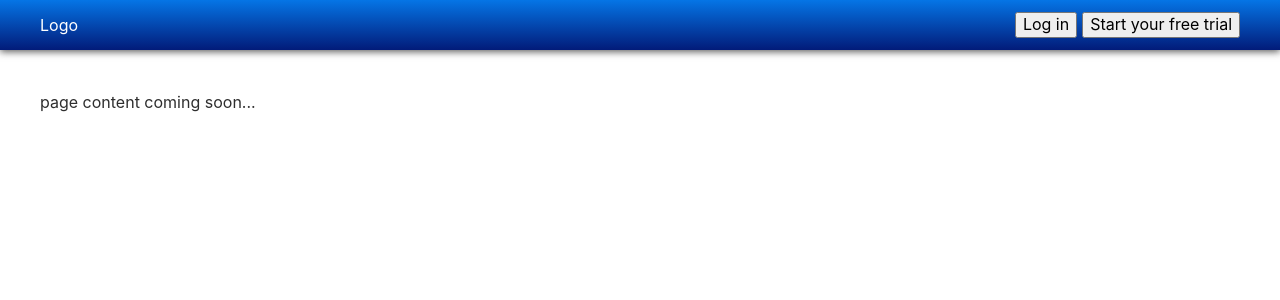
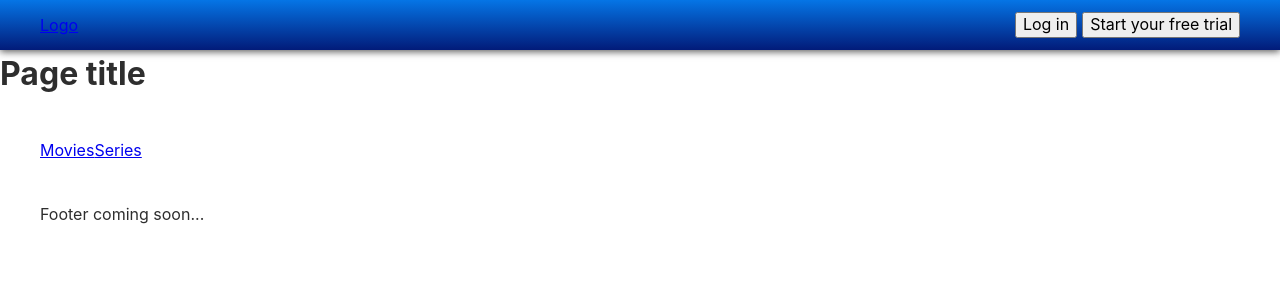
Before and after one commit to vajkri/react-challenge-2021, a React (Create React App) app: page / in a window 1280 px wide. Shown: the top 300 px of the page. Built offline with nearby package versions, Linux system fonts and the light colour scheme.

Commit message:
Add routing to site

```diff
--- a/package.json
+++ b/package.json
@@ -11,11 +11,13 @@
     "@types/node": "^12.0.0",
     "@types/react": "^17.0.0",
     "@types/react-dom": "^17.0.0",
+    "@types/react-router-dom": "^5.1.7",
     "classnames": "^2.2.6",
     "node-sass": "^5.0.0",
     "prettier": "^2.2.1",
     "react": "^17.0.1",
     "react-dom": "^17.0.1",
+    "react-router-dom": "^5.2.0",
     "react-scripts": "4.0.2",
     "typescript": "^4.1.2",
     "web-vitals": "^1.0.1"
--- a/src/App.tsx
+++ b/src/App.tsx
@@ -1,12 +1,15 @@
 import React from 'react'
+import { BrowserRouter as Router } from 'react-router-dom'
 import { Header } from './organisms/Header/Header'
+import { PageContent } from './organisms/PageContent/PageContent'
 
 function App() {
 	return (
-		<>
+		<Router>
 			<Header />
-			<div className="u-container u-mt-lg">page content coming soon...</div>
-		</>
+			<PageContent />
+			<footer className="u-container u-mt-lg">Footer coming soon...</footer>
+		</Router>
 	)
 }
 
--- /dev/null
+++ b/src/atoms/Link/Link.tsx
@@ -0,0 +1,10 @@
+import React from 'react'
+import { Link as ClientLink } from 'react-router-dom'
+
+interface LinkProps {
+	href: string
+}
+
+export const Link: React.FunctionComponent<LinkProps> = props => (
+	<ClientLink to={props.href}>{props.children}</ClientLink>
+)
--- a/src/organisms/Header/Header.tsx
+++ b/src/organisms/Header/Header.tsx
@@ -1,12 +1,13 @@
 import React from 'react'
 import classNames from 'classnames'
 import styles from './Header.module.scss'
+import { Link } from '../../atoms/Link/Link'
 
 export const Header: React.FunctionComponent = () => {
 	return (
 		<header className={styles.wrapper}>
 			<div className={classNames(styles.innerWrapper, 'u-container')}>
-				<span>Logo</span>
+				<Link href={'/'}>Logo</Link>
 				<div className={styles.buttonWrapper}>
 					<button>Log in</button>
 					<button className="u-ml-xs">Start your free trial</button>
--- /dev/null
+++ b/src/organisms/PageContent/PageContent.tsx
@@ -0,0 +1,26 @@
+import React from 'react'
+import { Route, Switch } from 'react-router-dom'
+import { HomePage } from '../../pages/HomePage/HomePage'
+import { MoviesPage } from '../../pages/MoviesPage/MoviesPage'
+import { SeriesPage } from '../../pages/SeriesPage/SeriesPage'
+
+export const PageContent: React.FunctionComponent = () => {
+	return (
+		<main>
+			<h1>Page title</h1>
+			<div className="u-container u-mt-lg">
+				<Switch>
+					<Route exact path="/">
+						<HomePage />
+					</Route>
+					<Route path="/movies">
+						<MoviesPage />
+					</Route>
+					<Route path="/series">
+						<SeriesPage />
+					</Route>
+				</Switch>
+			</div>
+		</main>
+	)
+}
--- a/src/pages/HomePage/HomePage.tsx
+++ b/src/pages/HomePage/HomePage.tsx
@@ -1,9 +1,11 @@
 import React from 'react'
+import { Link } from '../../atoms/Link/Link'
 
 export const HomePage: React.FunctionComponent = () => {
 	return (
 		<div>
-			<h1>Home content here</h1>
+			<Link href={'/movies'}>Movies</Link>
+			<Link href={'/series'}>Series</Link>
 		</div>
 	)
 }
```
Also changed, not shown: 1 other file (tests, documents, lock files or other folders).
